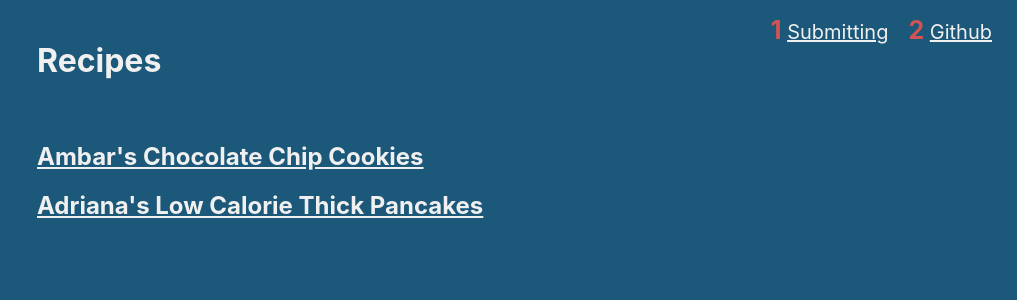
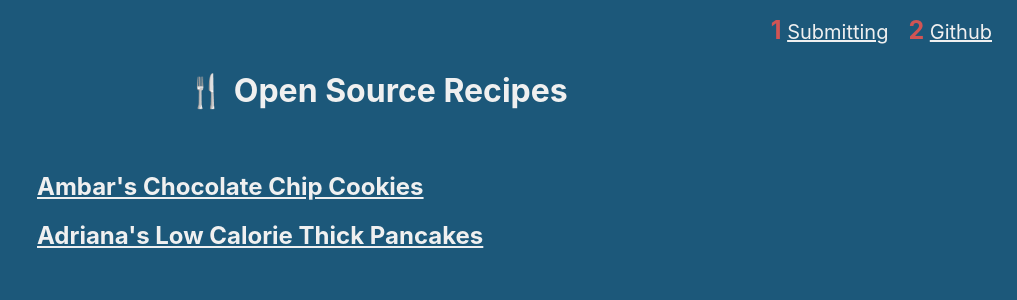
Before and after one commit to arBalasquide/soyrecipes, a Next.js app: page / in a window 1280 px wide. Shown: the top 300 px of the page, without its empty margins (263-1280 px from the left). Built offline with nearby package versions, Linux system fonts and the light colour scheme.

Commit message:
Better styling

```diff
--- a/src/pages/index.tsx
+++ b/src/pages/index.tsx
@@ -15,7 +15,7 @@ export const getStaticProps: GetStaticProps = async () => {
 
 const Index = ({ allRecipesData }) => {
   return (
-    <div>
+    <div className="container">
       <div className="nav">
         <span className="nav">
           <span className="listing">1</span>{" "}
@@ -26,7 +26,7 @@ const Index = ({ allRecipesData }) => {
           <Link href="https://github.com/arBalasquide/soyrecipes">Github</Link>
         </span>
       </div>
-      <h1>Recipes</h1>
+      <h1>🍴 Open Source Recipes</h1>
       <br />
       {allRecipesData.map(({ id, title }) => (
         <Link href={recipesDir + id}>
--- a/src/styles/styles.css
+++ b/src/styles/styles.css
@@ -81,3 +81,13 @@ div.recipe {
 p.author {
     text-align: right;
 }
+
+div.container {
+    text-align: center;
+    padding-top: 30px;
+    margin: 0 auto;
+}
+
+div.container a {
+    text-align: left;
+}
```
